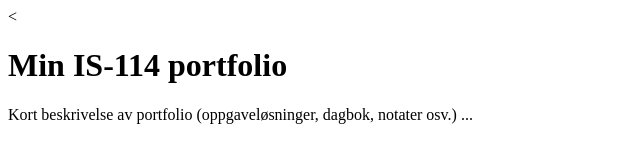
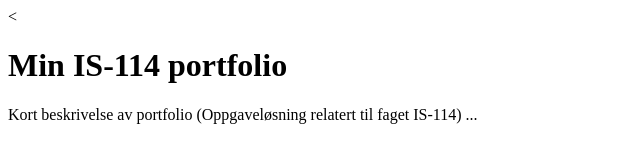
Before and after one commit to JBenning03/IS-114, a plain HTML site: page docs/index.html in a window 1280 px wide. Shown: the full height of the page, 0-640 px from the left. Drawn offline with Linux system fonts and the light colour scheme.

Commit message:
Oppdatert index.html med navn og beskrivelse av portefølje

```diff
--- a/docs/index.html
+++ b/docs/index.html
@@ -10,6 +10,6 @@
 <</head>
 <body>
 <h1>Min IS-114 portfolio</h1>
-<p>Kort beskrivelse av portfolio (oppgaveløsninger, dagbok, notater osv.) ...
+<p>Kort beskrivelse av portfolio (Oppgaveløsning relatert til faget IS-114) ...
 </body>
 </html>
```
